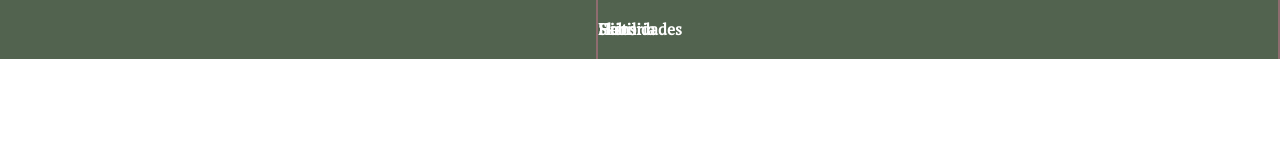
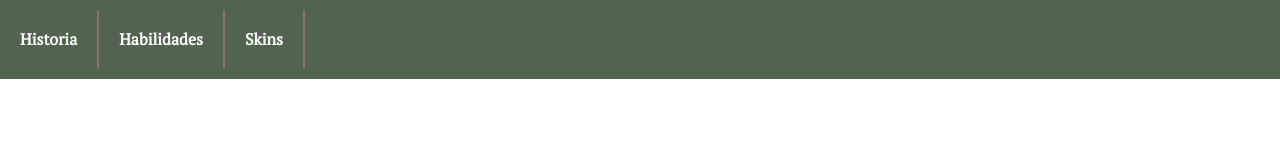
Before and after one commit to AlfredoMc95/tribute-page, a plain HTML site: page index.html in a window 1280 px wide. Drawn offline with Linux system fonts and the light colour scheme.

Commit message:
correciones

```diff
--- a/styles/styles.css
+++ b/styles/styles.css
@@ -9,21 +9,20 @@
    }
    header{
        background-color: var(--color-green);
+       display: flex;
+       align-items: center;
    }
    header ul{
-    display:grid;
-    grid-template-columns: 3;
-    grid-template-rows: 1;
+       display: flex;
    }
    header ul li{
-    grid-column:2;
-    grid-row: 1;
+       margin: 10px 0px;
        padding: 20px 0px;
        border-right: 2px solid var(--color-piso);
-    border-left: 2px solid var(--color-piso);
    }
    header ul li a{
        color: var(--color-letra);
+       padding: 17px 20px;
        font-family: 'PT Serif', serif;
        font-weight: bold;
    }
```
Lines whose indentation alone changed are shown as unchanged.
